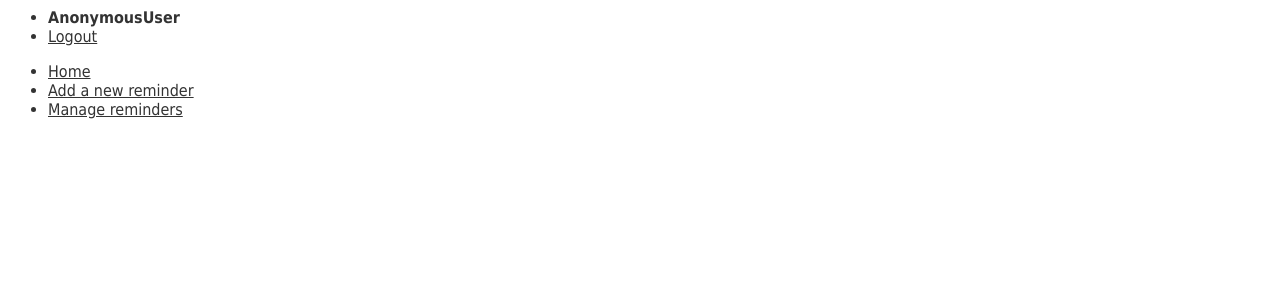
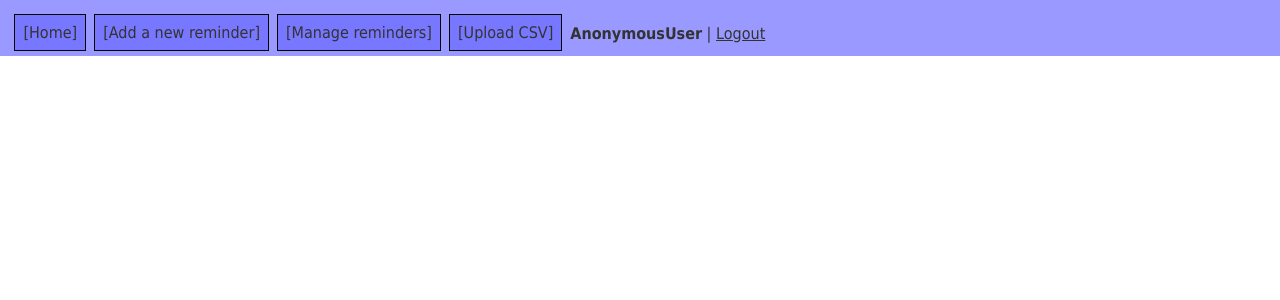
Before and after one commit to ushakov/birem, a Django app: template templates/site.html in a window 1280 px wide. Shown: the top 300 px of the page. Run offline with Django 3.2, Linux system fonts and the light colour scheme; the template is opened without the code that fills it, so the values that code supplies are empty.

Commit message:
add template for upload, start working on css

```diff
--- a/css/site.css
+++ b/css/site.css
@@ -2,6 +2,8 @@ body {
     font: 100% Tahoma, Verdana, sans-serif;
     background-color: White;
     color: #333333;
+    padding: 0px;
+    margin: 0px;
 }
 
 a {
@@ -14,10 +16,63 @@ a:visited {
 
 ul.home_reminder_list {
     display: block;
-    background-color: #eeeeee;
+    background-color: #eee;
     border: 1px solid Black;
 }
 
 ul.home_reminder_list li {
     display: block;
 }
+
+.loginbar {
+    position: relative;
+    top: 0px;
+    right: 0px;
+    padding: 0em;
+    width: auto;
+}
+
+.actions {
+    display: block;
+    position: absolute;
+    top: 0px;
+    left: 0px;
+    width:100%;
+    background-color: #99f;
+    padding: 0.3em;
+}
+
+.actions ul {
+    list-style: none;
+    margin: 0.3em;
+    padding: 0.3em;
+}
+
+.actions li {
+    float: left;
+    margin-right: 0.5em;
+}
+
+.actions li a {
+    display: block;
+    border: 1px solid Black;
+    background-color: #77f;
+    padding: 0.5em;
+    text-decoration: none;
+}
+
+.actions li a:hover {
+    background-color: #fff;
+}
+
+div.debug {
+    background-color: #ddd;
+    border: 1px solid Black;
+}
+
+.cnt {
+    padding: 0.5em;
+}
+.cnt h1 {
+    padding-top: 1em;
+}
--- a/index.yaml
+++ b/index.yaml
@@ -10,14 +10,14 @@ indexes:
 # automatically uploaded to the admin console when you next deploy
 # your application using appcfg.py.
 
-# Used 39 times in query history.
+# Used 221 times in query history.
 - kind: Reminder
   properties:
   - name: month
   - name: user
   - name: day
 
-# Used 49 times in query history.
+# Used 53 times in query history.
 - kind: Reminder
   properties:
   - name: user
--- a/main.py
+++ b/main.py
@@ -6,10 +6,12 @@ from google.appengine.ext import webapp
 import home
 import add
 import manage
+import upload
 
 urlmap = [('/', home.Handler),
           ('/add', add.Handler),
-          ('/manage', manage.Handler)]
+          ('/manage', manage.Handler),
+          ('/upload', upload.Handler)]
 def main():
   application = webapp.WSGIApplication(urlmap,
                                        debug=True)
--- a/templates/site.html
+++ b/templates/site.html
@@ -1,20 +1,21 @@
-<html><body>
+<html>
 <link href="/css/site.css" type="text/css" rel="stylesheet"></link>
+<body>
+<div class="actions">
+<ul>
+<li><a href="/">[Home]</a></li>
+<li><a href="/add">[Add a new reminder]</a></li>
+<li><a href="/manage">[Manage reminders]</a></li>
+<li><a href="/upload">[Upload CSV]</a></li>
+</ul>
 <div class="loginbar">
-<ul>
-<li><b>{{user}}</b>
-<li><a href="{{logouturl}}">Logout</a>
-</ul>
+<b>{{user}}</b> |
+<a href="{{logouturl}}">Logout</a>
+</div>
 </div>
 
+<div class="cnt">
 {% block content %}  {% endblock %}
-
-<div class="actions">
-<ul>
-<li><a href="/">Home</a>
-<li><a href="/add">Add a new reminder</a>
-<li><a href="/manage">Manage reminders</a>
-</ul>
 </div>
 
 {% if debug %}
```
Also changed, not shown: home.py (+15 -2 lines), templates/upload.html (added, +20 -0 lines), upload.py (added, +24 -0 lines).
